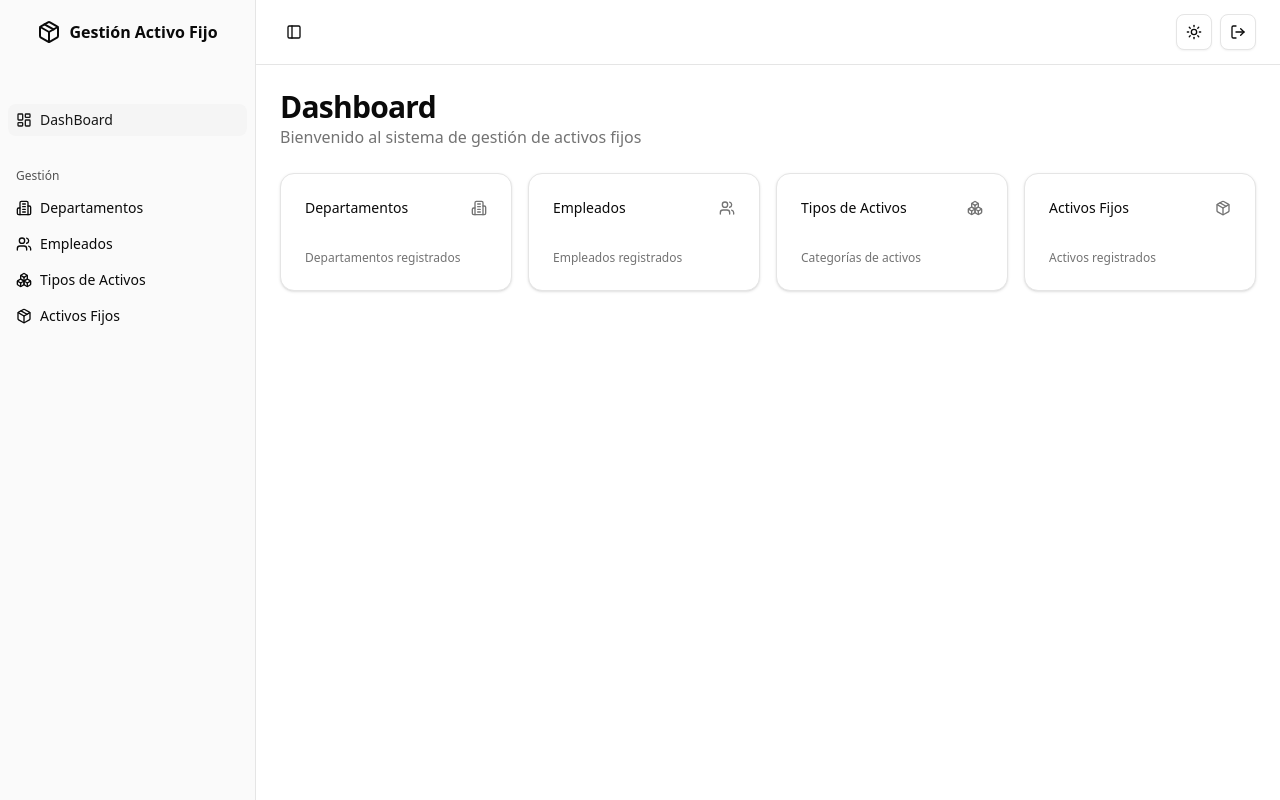
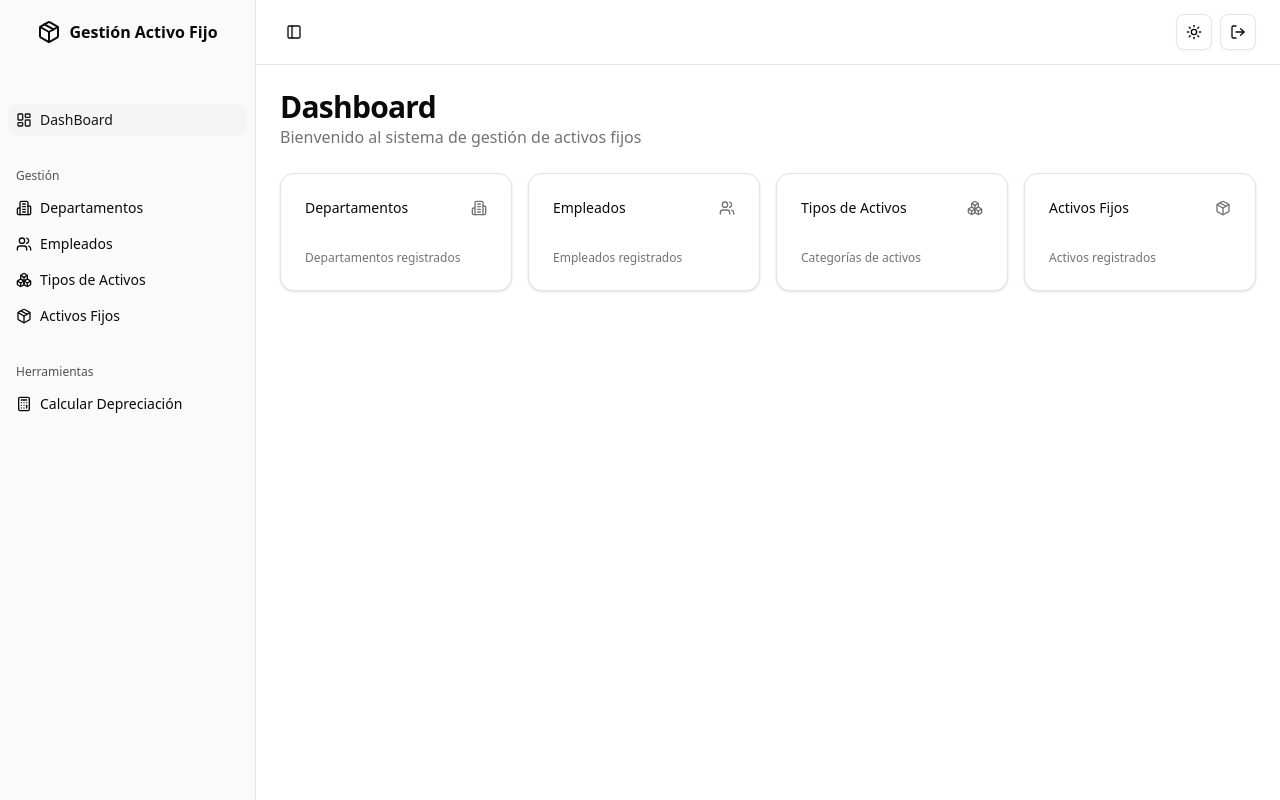
Before and after one commit to JustLuiii/ActivoFijoAPI, a React (Vite) app in the folder client/: page / in a window 1280 px wide. Built offline with nearby package versions, Linux system fonts and the light colour scheme; no server answers; sample sign-in values are in the browser's storage.

Commit message:
feat: vistra para colocar la depreciacion

```diff
--- a/client/src/App.tsx
+++ b/client/src/App.tsx
@@ -23,6 +23,7 @@ import { EditAsset } from "./pages/assets/edit-asset"
 import { AuthLayout } from "./layout/auth-layout"
 import LoginPage from "./pages/auth/login-page"
 import SignupPage from "./pages/auth/signup-page"
+import { DepreciationCalculate } from "./pages/depreciation/depreciation-calculate"
 
 function App() {
   return (
@@ -58,6 +59,7 @@ function App() {
               <Route path="new" element={<NewAsset />} />
               <Route path=":id/edit" element={<EditAsset />} />
             </Route>
+            <Route path="calculate-depreciation" element={<DepreciationCalculate />} />
           </Route>
         </Route>
       </Routes>
--- a/client/src/constants/routers.ts
+++ b/client/src/constants/routers.ts
@@ -1,4 +1,4 @@
-import { Boxes, Building2, LayoutDashboard, Package, Users } from "lucide-react";
+import { Boxes, Building2, Calculator, LayoutDashboard, Package, Users } from "lucide-react";
 
 
 export const OPTION_SIDE_BAR = (pathname: string) => ([
@@ -42,5 +42,16 @@ export const OPTION_SIDE_BAR = (pathname: string) => ([
             },
         ],
     },
+    {
+        title: 'Herramientas',
+        items: [
+            {
+                title: "Calcular Depreciación",
+                icon: Calculator,
+                href: "/calculate-depreciation",
+                isActive: pathname?.startsWith("/depreciation"),
+            }
+        ]
+    }
 
 ]);
--- /dev/null
+++ b/client/src/pages/depreciation/depreciation-calculate.tsx
@@ -0,0 +1,24 @@
+import { Button } from "@/components/ui/button"
+import { Card, CardContent, CardDescription, CardHeader, CardTitle } from "@/components/ui/card"
+import { Table, TableBody, TableCell, TableHead, TableHeader, TableRow } from "@/components/ui/table"
+import { Edit, PlusCircle, ShieldCheck, ShieldMinus } from "lucide-react"
+
+export const DepreciationCalculate = () => {
+
+
+    return (
+        <>
+
+            <Card>
+                <CardHeader>
+                    <CardTitle>Depreciación de Activos</CardTitle>
+                    <CardDescription>Cálculo detallado de la depreciación por activo</CardDescription>
+                </CardHeader>
+
+                <CardContent>
+
+                </CardContent>
+            </Card>
+        </>
+    )
+}
```
